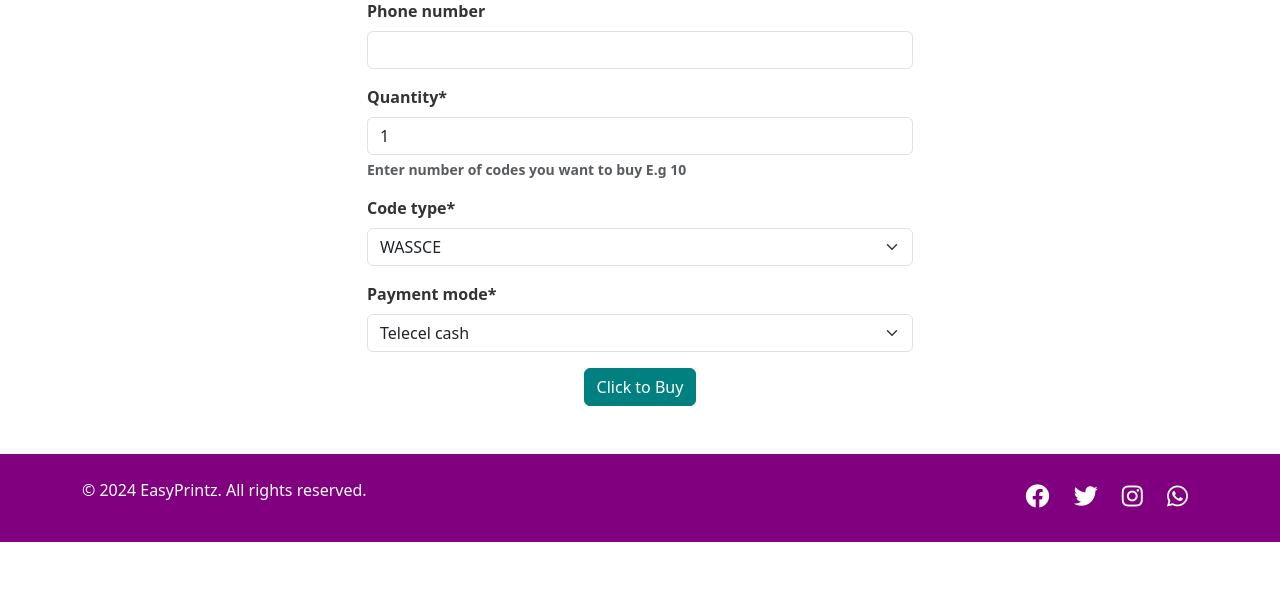
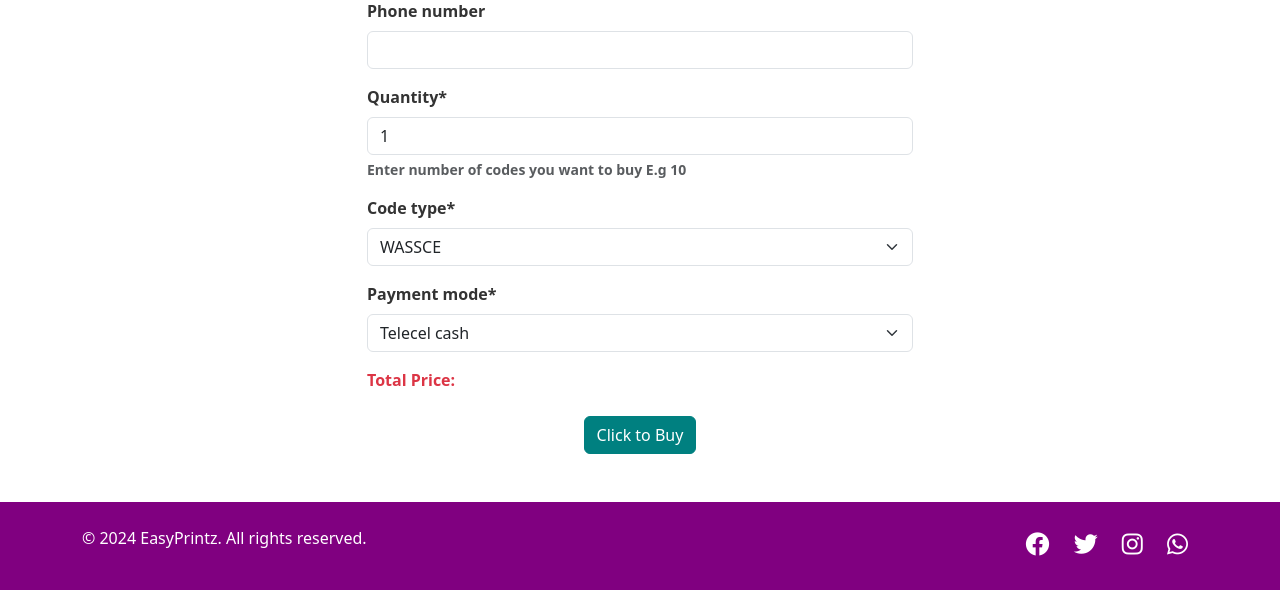
Before and after one commit to timothysaatum/easyprints, a Django app: page / in a window 1280 px wide. Shown: the part 293-883 px from the top of the page. Before the commit the page ends 835 px from the top, so only its background shows below. Run offline with Django 5.2, Linux system fonts and the light colour scheme; some libraries are stand-ins or nearby versions.

Commit message:
Added show price functionality

```diff
--- a/main/static/main/style.css
+++ b/main/static/main/style.css
@@ -80,6 +80,11 @@ h1.text-primary {
 .card-header {
     background-color: var(--primary-color);
     color: var(--secondary-color);
+}
+
+#totalPrice {
+    font-size: 1.2rem;
+    font-weight: bold;
 }
 /* body {
     font-family: 'Roboto', Verdana, Geneva, Tahoma, sans-serif;
--- a/main/static/main/style.js
+++ b/main/static/main/style.js
@@ -1,30 +1,21 @@
-$(document).ready(
-  function () {
-    $("#sidebarToggle").on("click", function () {
-      $("#sidebar").toggleClass("d-none");
-      if ($("#sidebar").hasClass("d-none")) {
-        $("#content").css("margin-left", "0");
-      } else {
-        $("#content").css("margin-left", "250px");
-      }
-    });
-    $("#toggleSidebar").on("click", function () {
-      $(".sidebar").toggleClass("toggled");
-    });
-  },
-  function submitForm() {
-    const name = document.getElementById("name").value;
-    const email = document.getElementById("email").value;
-    const message = document.getElementById("message").value;
+$(document).ready(function () {
+  function updateDisplay() {
+    const currencySymbol = 'GHS';
+    var inputValue = parseFloat($("#id_quantity").val()) || 0;
+    var codeType = $("#id_code_type").val();
+    var multiplier = 1;
 
-    // Perform your form submission logic here
-    console.log("Form submitted:", { name, email, message });
-
-    // Close the modal after submission
-    const modal = bootstrap.Modal.getInstance(
-      document.getElementById("exampleModal")
-    );
-    modal.hide();
-  },
-
-);
+    if (codeType === 'WASSCE') {
+      multiplier = 15;
+    } else if (codeType === 'BECE') {
+      multiplier = 10;
+    } else if (codeType === 'SHS PLACEMENT CODES') {
+      multiplier = 20;
+    }
+    var result = inputValue * multiplier
+    console.log(multiplier);
+    $("#totalPrice").text(currencySymbol + result.toFixed(2));
+  }
+  $('#id_quantity').on('input', updateDisplay);
+  $("#id_code_type").on("input", updateDisplay);
+});
--- a/main/templates/main/index.html
+++ b/main/templates/main/index.html
@@ -31,11 +31,15 @@
       </button>
     </div>
 
-    <form method="POST" class="fw-bold">
+    <form id="orderForm" method="POST" class="fw-bold">
       {% csrf_token %}
       <div class="container">
         <div class="col-md-6 mx-auto">
           {{form|crispy}}
+          <div class="mb-3 text-danger">
+            <label for="totalPrice" class="form-label">Total Price:</label>
+              <div id="totalPrice"></div>
+            </div>
         </div>
       </div>
       <div class="text-center">
```
